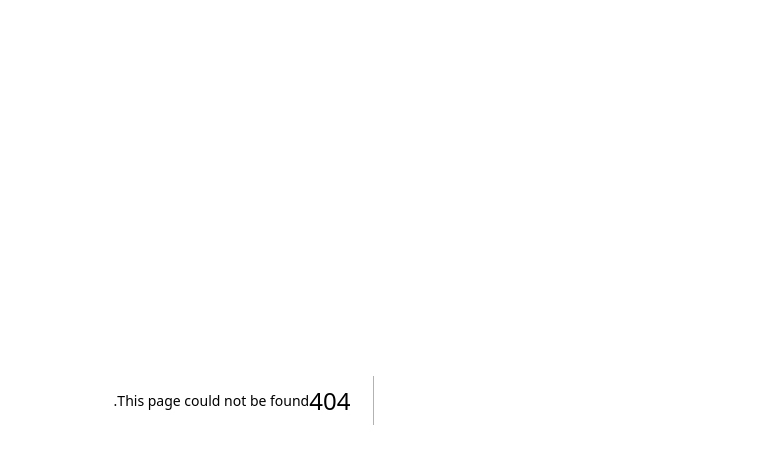
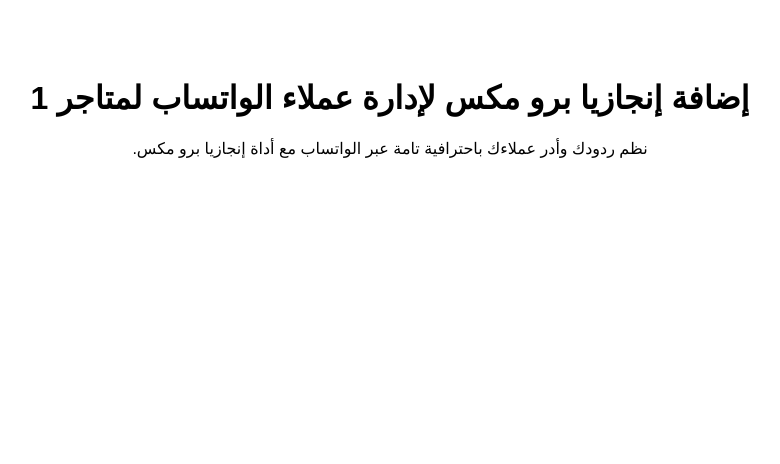
Before and after one commit to engaziasa-lang/engazia-app, a Next.js app: page /1 in a window 1280 px wide. Before the commit this address had no page. Shown: the top 464 px of the page, without its empty margins (428-1208 px from the left). Built offline with nearby package versions, Linux system fonts and the light colour scheme.

Commit message:
Create page.tsx

```diff
--- /dev/null
+++ b/app/[platform]/page.tsx
@@ -0,0 +1,10 @@
+export default function PlatformPage({ params }: { params: { platform: string } }) {
+  const platformName = decodeURIComponent(params.platform);
+
+  return (
+    <main style={{ padding: '50px', textAlign: 'center', fontFamily: 'Arial' }}>
+      <h1>إضافة إنجازيا برو مكس لإدارة عملاء الواتساب لمتاجر {platformName}</h1>
+      <p>نظم ردودك وأدر عملاءك باحترافية تامة عبر الواتساب مع أداة إنجازيا برو مكس.</p>
+    </main>
+  )
+}
```
